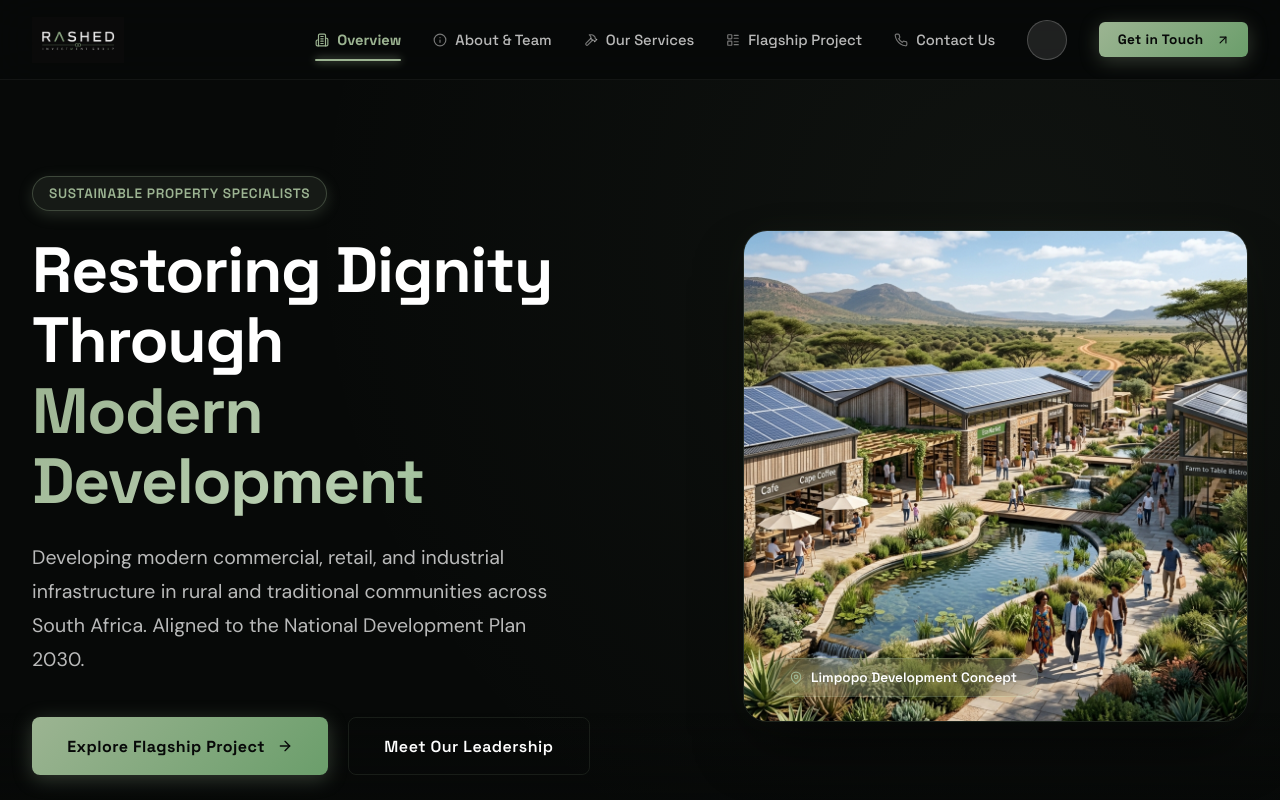
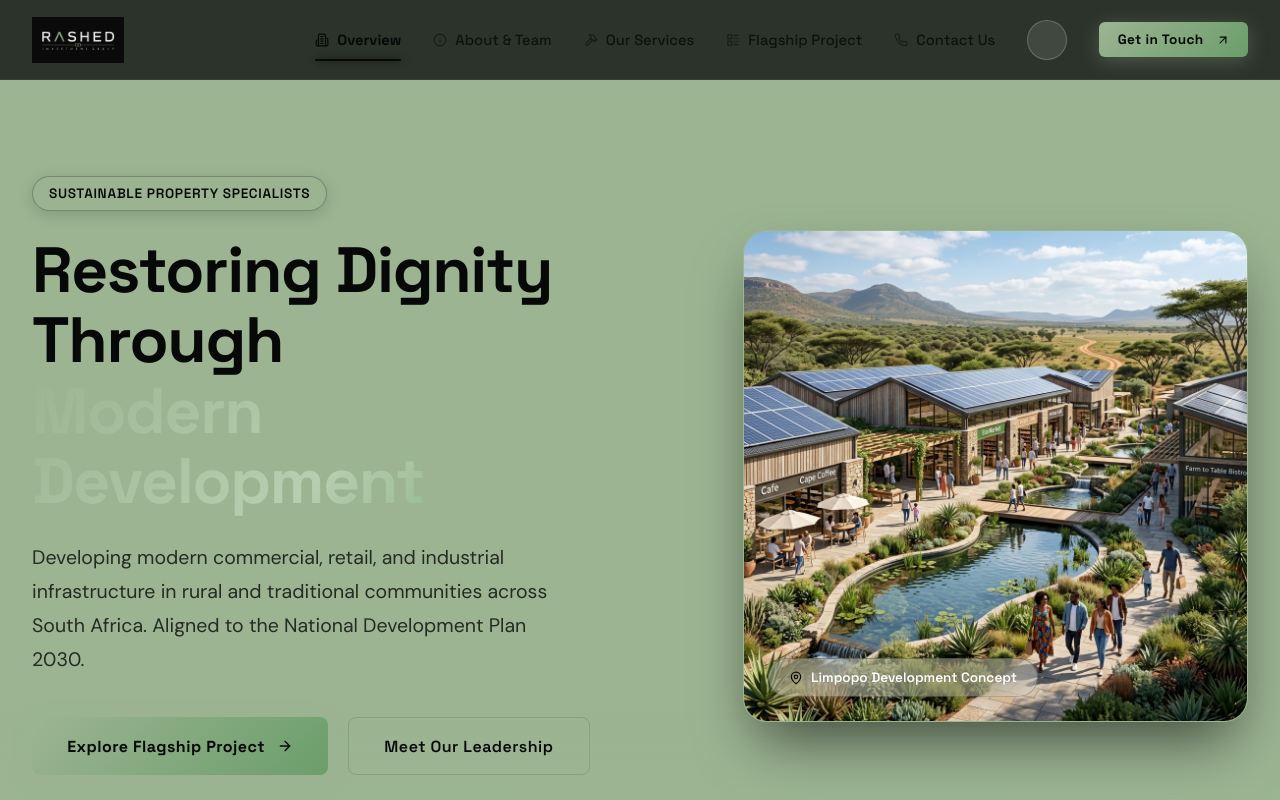
Before and after one commit to banele303/rashed-investment, a React (Vite) app: page / in a window 1280 px wide. Shown: the top 800 px of the page. Built offline with nearby package versions, Linux system fonts and the light colour scheme.

Commit message:
style: invert theme to sage green background with black bottom

```diff
--- a/src/App.jsx
+++ b/src/App.jsx
@@ -151,7 +151,7 @@ function Navigation() {
 
 function Footer() {
   return (
-    <footer style={styles.footer}>
+    <footer className="dark-theme" style={styles.footer}>
       <div className="container" style={styles.footerGrid}>
         <div style={styles.footerBrand}>
           <div style={styles.footerLogo}>
@@ -449,7 +449,7 @@ const styles = {
   footerBottom: {
     borderTop: '1px solid var(--border-color)',
     padding: '2rem 0',
-    background: 'var(--bg-secondary)',
+    background: 'var(--bg-primary)',
   },
   footerBottomContainer: {
     display: 'flex',
--- a/src/index.css
+++ b/src/index.css
@@ -3,34 +3,34 @@
 
 :root {
   /* ── Backgrounds ── */
-  --bg-primary:   #9CB492;
-  --bg-secondary: #070908;
-  --bg-tertiary:  #0D120E;
+  --bg-primary:   #070908;
+  --bg-secondary: #9CB492;
+  --bg-tertiary:  #AEC4A5;
 
   /* ── Text ── */
-  --text-primary:   #FFFFFF;
-  --text-secondary: rgba(255, 255, 255, 0.72);
-  --text-muted:     rgba(255, 255, 255, 0.45);
+  --text-primary:   #070908;
+  --text-secondary: rgba(7, 9, 8, 0.8);
+  --text-muted:     rgba(7, 9, 8, 0.55);
 
   /* ── Brand accents — unified sage green palette ── */
-  --accent-primary:       #9CB492;
-  --accent-primary-hover: #B8CEB0;
-  --accent-green:         #6B9E6B;
-  --accent-green-hover:   #85B885;
-  --accent-sage:          #9CB492;
+  --accent-primary:       #070908;
+  --accent-primary-hover: #1A1F1D;
+  --accent-green:         #070908;
+  --accent-green-hover:   #1A1F1D;
+  --accent-sage:          #070908;
 
   /* ── Glow overlays ── */
-  --accent-glow-primary: rgba(156, 180, 146, 0.20);
-  --accent-glow-green:   rgba(107, 158, 107, 0.20);
+  --accent-glow-primary: rgba(7, 9, 8, 0.15);
+  --accent-glow-green:   rgba(7, 9, 8, 0.15);
 
   /* ── Borders ── */
-  --border-color: rgba(156, 180, 146, 0.12);
-  --border-accent: rgba(156, 180, 146, 0.30);
-  --border-green:  rgba(107, 158, 107, 0.30);
+  --border-color: rgba(7, 9, 8, 0.12);
+  --border-accent: rgba(7, 9, 8, 0.25);
+  --border-green:  rgba(7, 9, 8, 0.25);
 
   /* ── Cards ── */
-  --card-glass:       rgba(255, 255, 255, 0.04);
-  --card-glass-hover: rgba(255, 255, 255, 0.08);
+  --card-glass:       rgba(255, 255, 255, 0.25);
+  --card-glass-hover: rgba(255, 255, 255, 0.4);
 
   /* ── Typography ── */
   --font-display: 'Space Grotesk', sans-serif;
@@ -301,7 +301,7 @@ section {
 
 .btn-green {
   background: linear-gradient(135deg, #6B9E6B 0%, #4A7A4A 100%);
-  color: #FFFFFF;
+  color: var(--text-primary);
   border: none;
   box-shadow: 0 4px 20px rgba(107, 158, 107, 0.3);
 }
@@ -497,3 +497,16 @@ section {
   text-transform: uppercase;
   box-shadow: 0 4px 15px var(--accent-glow-green);
 }
+
+.dark-theme {
+  --bg-primary: #070908;
+  --bg-secondary: #0D120E;
+  --bg-tertiary: #131A15;
+  --text-primary: #FFFFFF;
+  --text-secondary: rgba(255, 255, 255, 0.72);
+  --text-muted: rgba(255, 255, 255, 0.45);
+  --accent-primary: #9CB492;
+  --border-color: rgba(156, 180, 146, 0.12);
+  background-color: var(--bg-primary);
+  color: var(--text-primary);
+}
```
